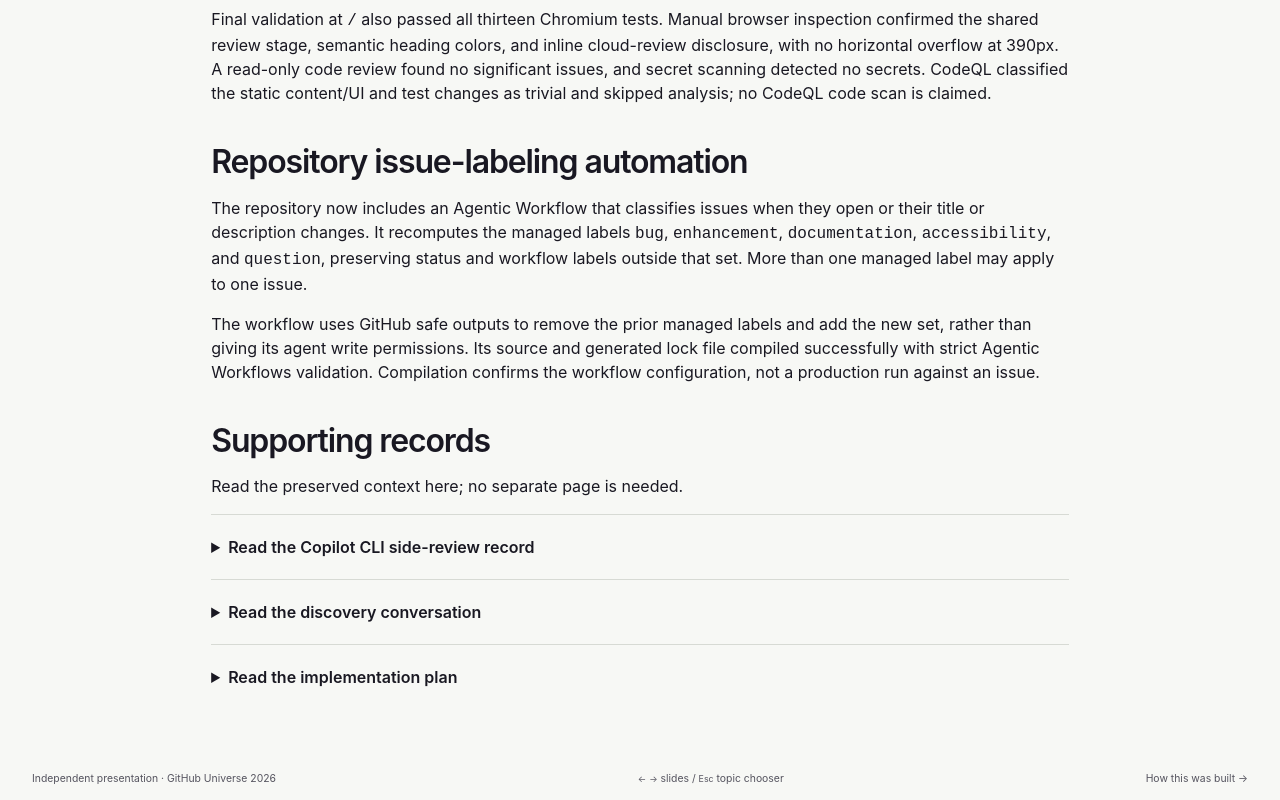
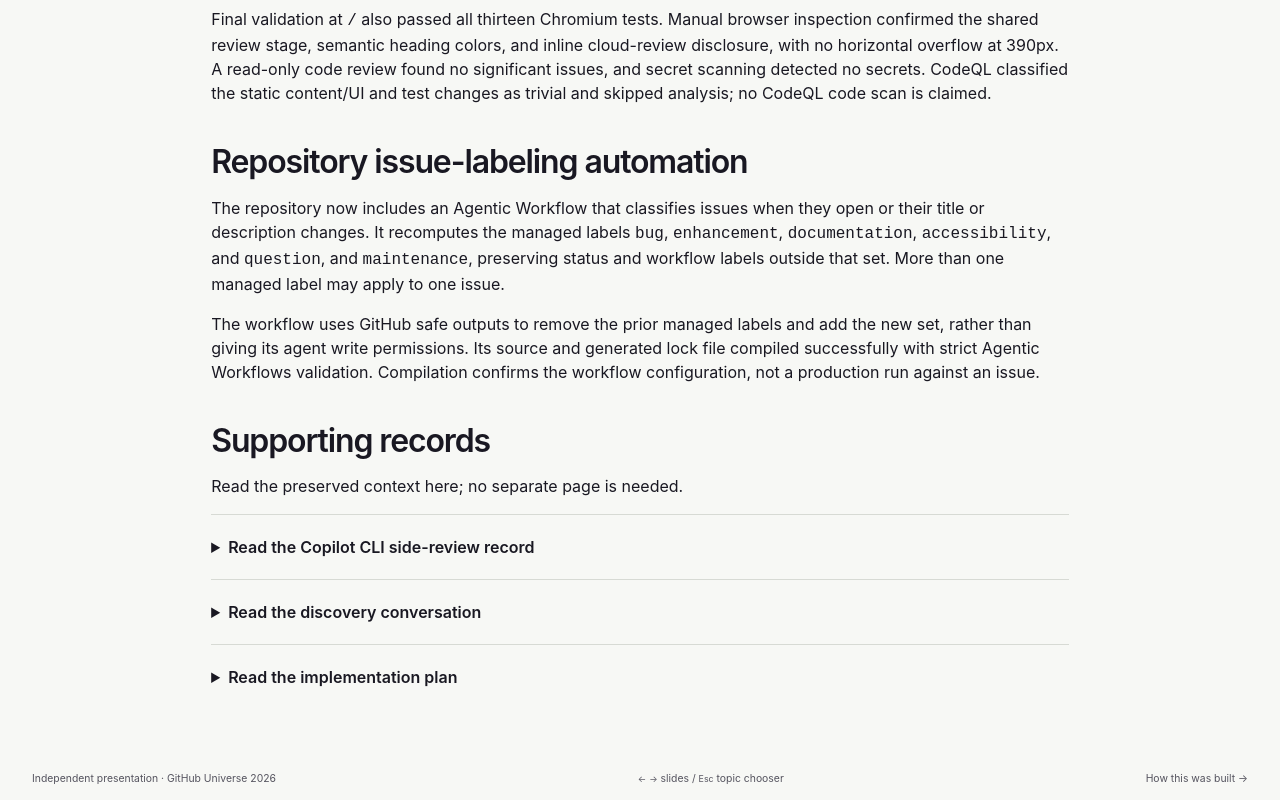
Before and after one commit to sinannar/ghuniverse26, an Astro site: page /making-of in a window 1280 px wide. Shown: the part 2811-3611 px from the top of the page. Built offline with nearby package versions, Linux system fonts and the light colour scheme; Astro itself is replaced by a stand-in of ours.

Commit message:
Classify repository maintenance issues
Co-authored-by: Copilot <223556219+Copilot@users.noreply.github.com>

```diff
--- a/docs/iteration01/session.md
+++ b/docs/iteration01/session.md
@@ -308,8 +308,8 @@ and skipped analysis; no CodeQL code scan is claimed.
 The repository now includes an Agentic Workflow that classifies issues when
 they open or their title or description changes. It recomputes the managed
 labels `bug`, `enhancement`, `documentation`, `accessibility`, and `question`,
-preserving status and workflow labels outside that set. More than one managed
-label may apply to one issue.
+and `maintenance`, preserving status and workflow labels outside that set. More
+than one managed label may apply to one issue.
 
 The workflow uses GitHub safe outputs to remove the prior managed labels and
 add the new set, rather than giving its agent write permissions. Its source and
```
Also changed, not shown: .github/workflows/issue-labeler.lock.yml, .github/workflows/issue-labeler.md.
